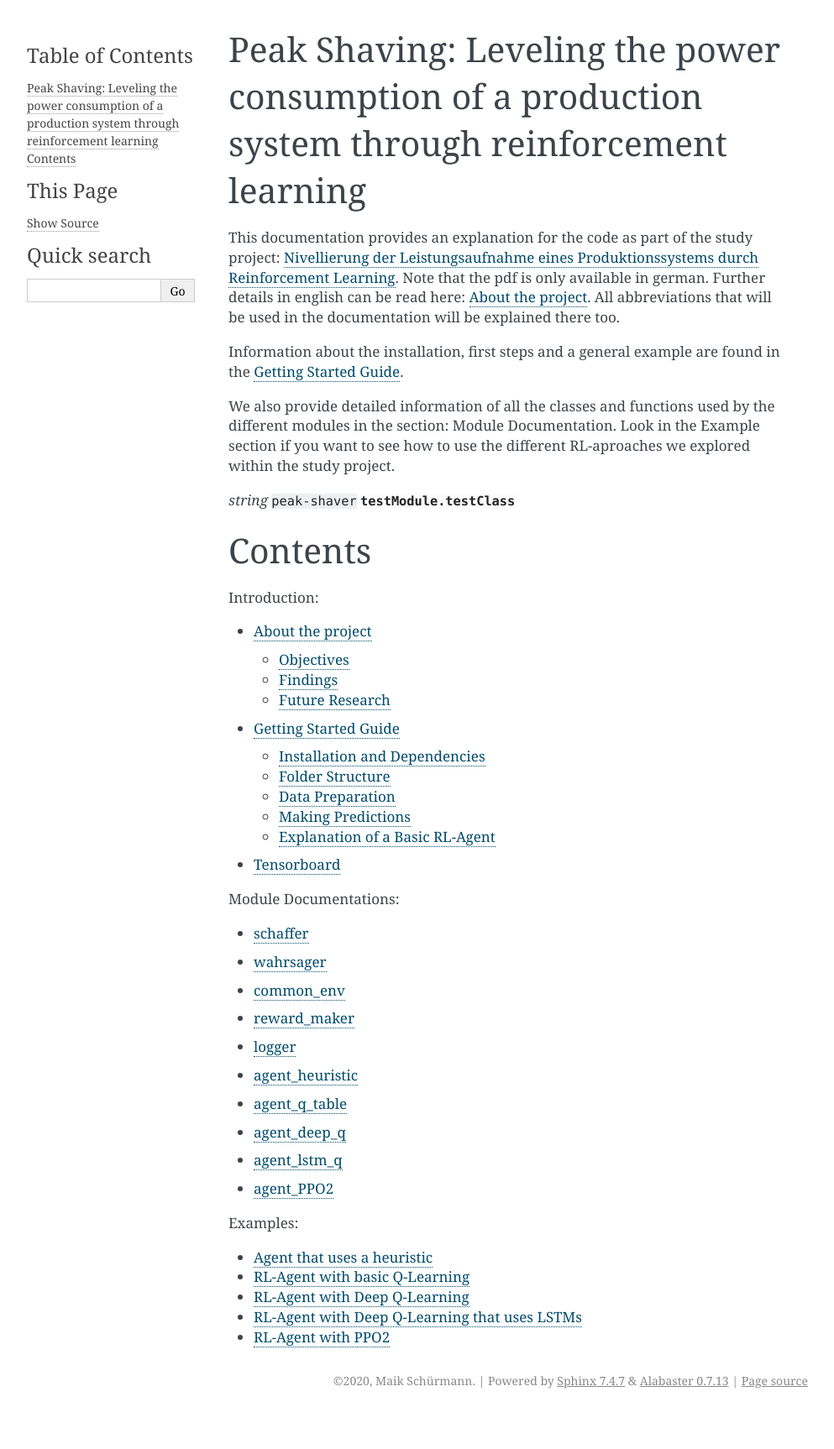
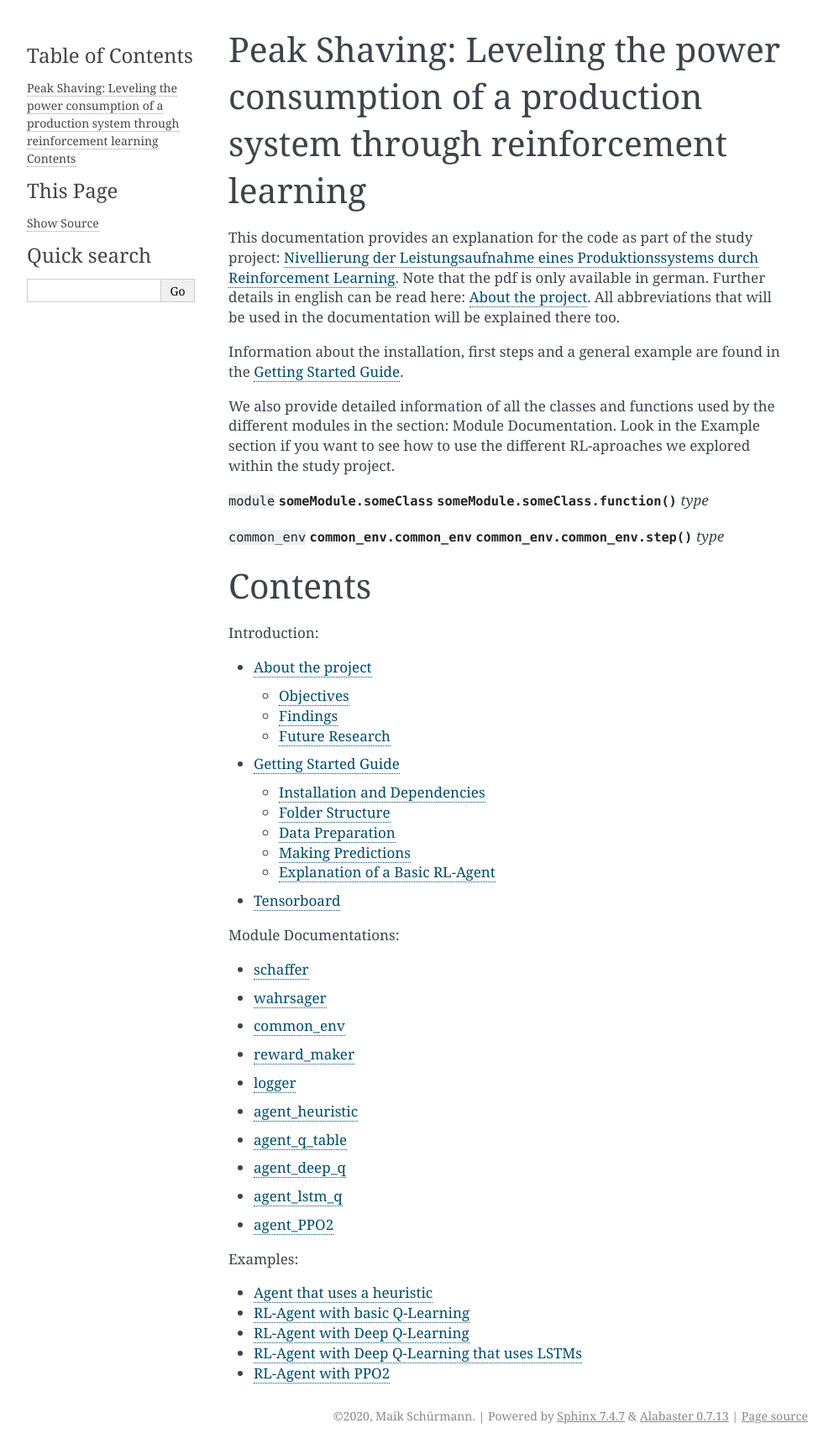
Before and after one commit to maik97/peak-shaver, a Sphinx documentation site: the page built from docs/index.rst, in a window 1280 px wide. Shown: the whole page at 84% size, without its empty margins (148-1141 px from the left). Built offline with Sphinx 7.4.7, drawn with Linux system fonts in a browser that asks for light colours; before the commit the page ends 1684 px from its top, so only the background shows below that.

Commit message:
docs updated

```diff
--- a/docs/index.rst
+++ b/docs/index.rst
@@ -7,9 +7,15 @@ Information about the installation, first steps and a general example are found
 
 We also provide detailed information of all the classes and functions used by the different modules in the section: Module Documentation. Look in the Example section if you want to see how to use the different RL-aproaches we explored within the study project.
 
-`string`
-``peak-shaver``
-:class:`testModule.testClass`
+``module``
+:class:`someModule.someClass`
+:meth:`someModule.someClass.function`
+`type`
+
+``common_env``
+:class:`common_env.common_env`
+:meth:`common_env.common_env.step`
+`type`
 
 Contents
 ========
```
Also changed, not shown: 1 other file.
